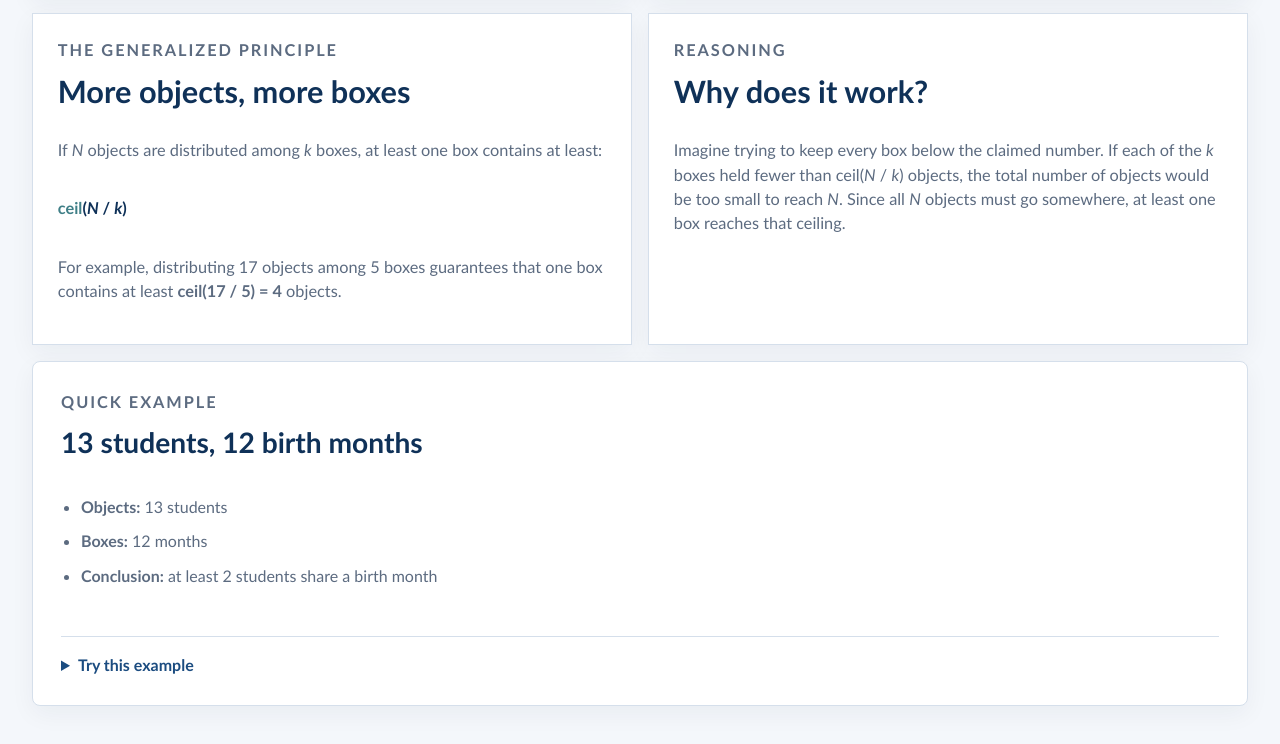
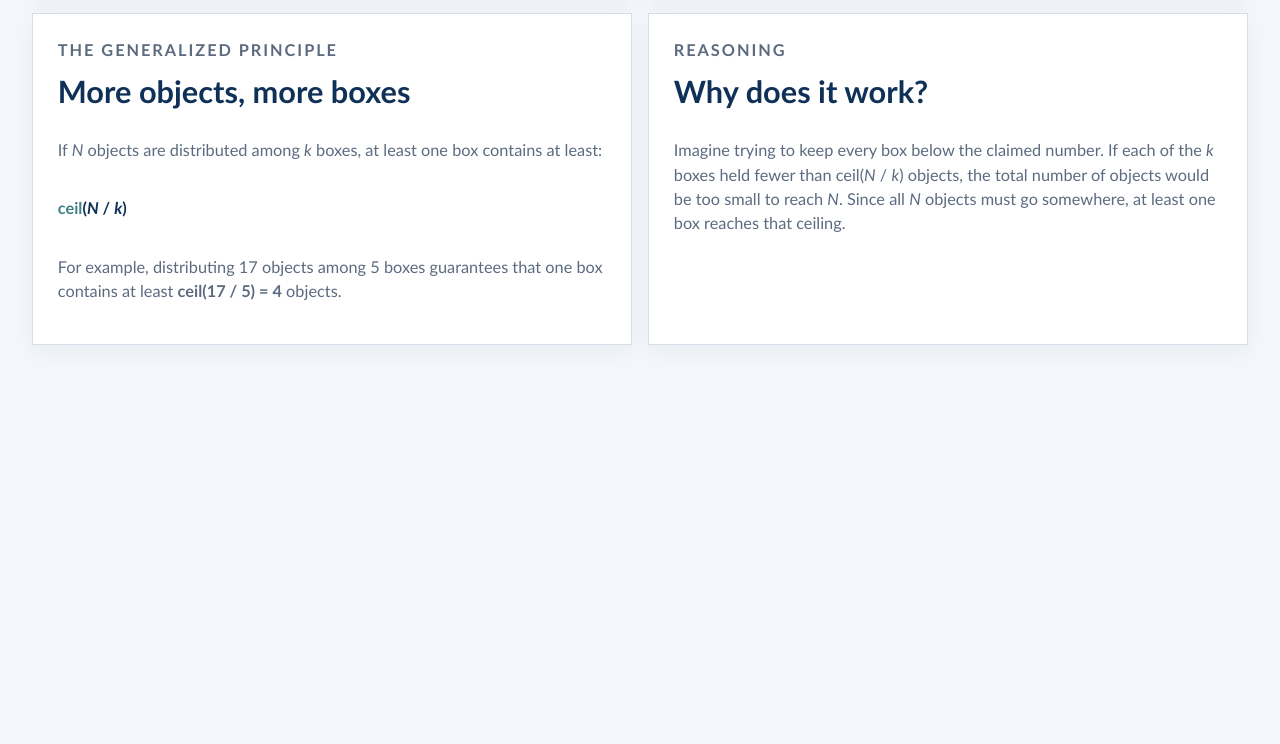
Before and after one commit to Bahula21/pigeonhole-principle, a plain HTML site: page learn.html in a window 1280 px wide. Shown: the part 933-1677 px from the top of the page. After the commit the page ends 1358 px from the top, so only its background shows below. Drawn offline with Linux system fonts and the light colour scheme.

Commit message:
Remove example from learn section

```diff
--- a/learn.html
+++ b/learn.html
@@ -72,7 +72,7 @@
         <p>Imagine trying to keep every box below the claimed number. If each of the <em>k</em> boxes held fewer than ceil(<em>N</em> / <em>k</em>) objects, the total number of objects would be too small to reach <em>N</em>. Since all <em>N</em> objects must go somewhere, at least one box reaches that ceiling.</p>
       </article>
 
-      <article class="lesson-card example-card lesson-card--wide" aria-labelledby="quick-heading">
+      <!-- <article class="lesson-card example-card lesson-card--wide" aria-labelledby="quick-heading">
         <p class="card-kicker">Quick example</p>
         <h2 id="quick-heading">13 students, 12 birth months</h2>
         <ul class="count-list">
@@ -84,7 +84,7 @@
           <summary>Try this example</summary>
           <p>Could every student have a different birth month? No. There are only 12 months for 13 students, so the thirteenth student must share a month with someone else.</p>
         </details>
-      </article>
+      </article> -->
     </div>
   </main>
 </body>
```
